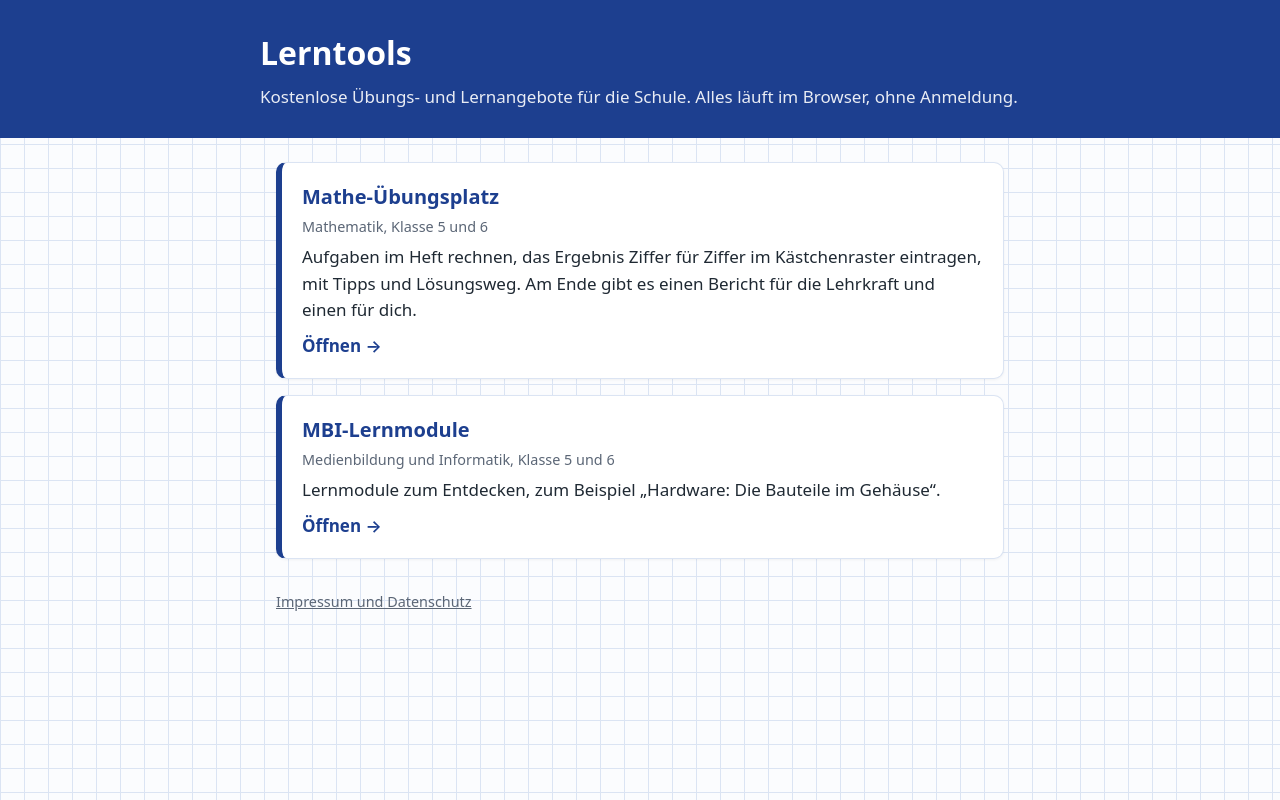
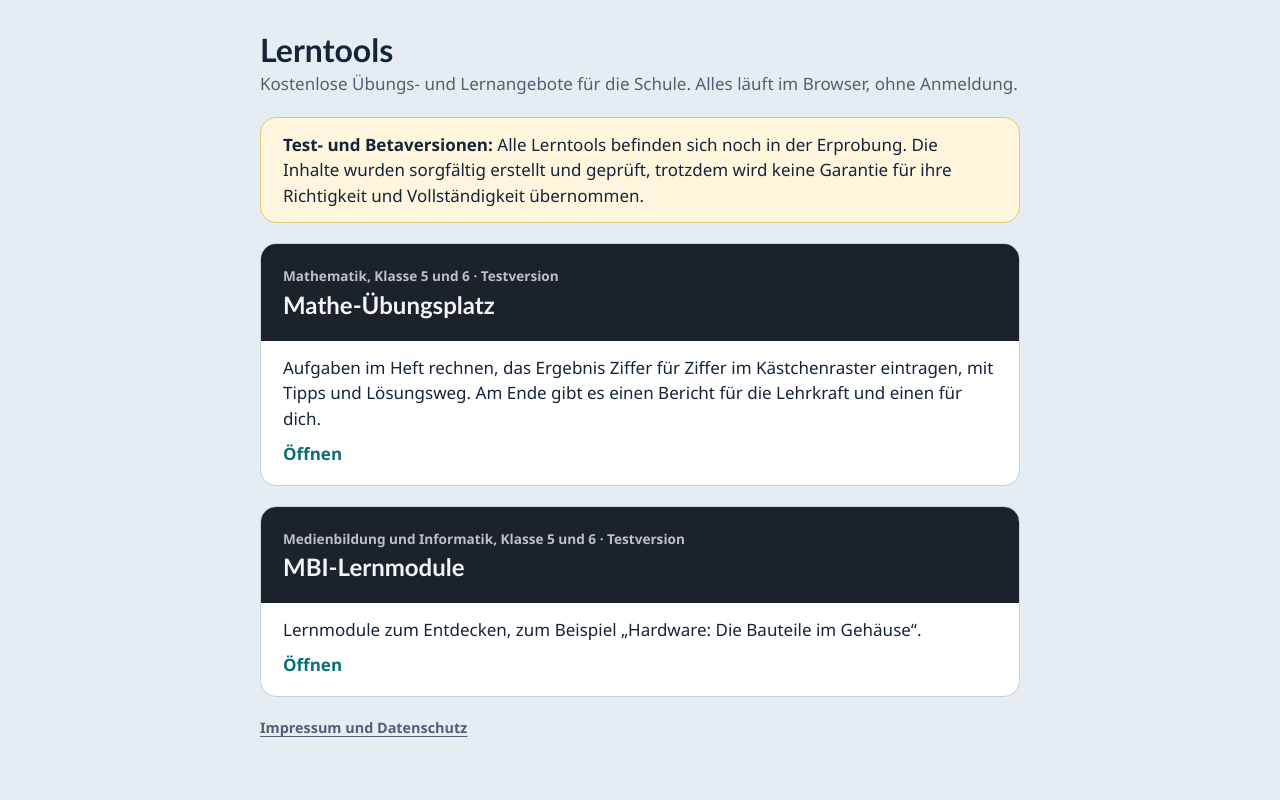
Before and after one commit to SeNo1290/lerntools, a plain HTML site: page index.html in a window 1280 px wide. Drawn offline with Linux system fonts and the light colour scheme.

Commit message:
Startseite im Design der MBI-Übersicht, Hinweis auf Testversionen
Co-Authored-By: Claude Opus 5.5 <noreply@anthropic.com>
Claude-Session: https://claude.ai/code/session_019XJ6Xuyr6f19ZGUKcZPFDj

```diff
--- a/index.html
+++ b/index.html
@@ -2,46 +2,62 @@
 <html lang="de">
 <head>
 <meta charset="utf-8">
+<meta name="robots" content="noindex, nofollow">
 <meta name="viewport" content="width=device-width, initial-scale=1">
-<meta name="robots" content="noindex, nofollow">
 <title>Lerntools</title>
 <style>
-  :root { --ink: #1d3f8f; --paper: #fbfcfe; --grid: #dbe4f3; --text: #1f2933; --muted: #5b6676; --card: #ffffff; }
+  :root { --bg: #E6EDF2; --surface: #FFFFFF; --ink: #14243B; --muted: #4F6077; --line: #C5D1DC; --accent: #0B6E78; --stage: #1B222B; --stage-ink: #F2F5F8; --note: #FFF6DD; --note-line: #E3C878;
+    --display: "Trebuchet MS", "Avenir Next", "Segoe UI", Roboto, sans-serif; --body: "Avenir Next", "Segoe UI", Roboto, "Helvetica Neue", Arial, sans-serif; }
+  @media (prefers-color-scheme: dark) { :root { --bg: #0F1823; --surface: #1A2635; --ink: #E9EFF6; --muted: #A3B4C7; --line: #33455A; --accent: #58C7CF; --note: #2A2618; --note-line: #6B5A2A; color-scheme: dark; } }
   * { box-sizing: border-box; }
-  body { margin: 0; color: var(--text); font: 17px/1.55 system-ui, -apple-system, "Segoe UI", Roboto, sans-serif;
-    background-color: var(--paper);
-    background-image: linear-gradient(var(--grid) 1px, transparent 1px), linear-gradient(90deg, var(--grid) 1px, transparent 1px);
-    background-size: 24px 24px; }
-  header { background: var(--ink); color: #fff; padding: 28px 16px; }
-  header .inner, main, footer { max-width: 760px; margin: 0 auto; }
-  h1 { margin: 0; font-size: 2rem; }
-  header p { margin: 6px 0 0; opacity: .9; }
-  main { padding: 24px 16px; display: grid; gap: 16px; }
-  .tool { display: block; background: var(--card); border: 1px solid var(--grid); border-left: 6px solid var(--ink); border-radius: 10px; padding: 18px 20px; text-decoration: none; color: inherit; box-shadow: 0 1px 3px rgba(0,0,0,.05); }
-  .tool:hover, .tool:focus-visible { border-color: var(--ink); outline: none; }
-  .tool h2 { margin: 0 0 4px; font-size: 1.25rem; color: var(--ink); }
-  .tool .for { font-size: .9rem; color: var(--muted); margin: 0 0 6px; }
-  .tool p { margin: 0; }
-  .tool .go { display: inline-block; margin-top: 10px; font-weight: 600; color: var(--ink); }
-  footer { padding: 8px 16px 32px; font-size: .9rem; color: var(--muted); }
+  body { margin: 0; background: var(--bg); color: var(--ink); font-family: var(--body); font-size: 17px; line-height: 1.5;
+    padding: 32px max(16px, env(safe-area-inset-right)) 32px max(16px, env(safe-area-inset-left)); }
+  main { max-width: 760px; margin: 0 auto; display: flex; flex-direction: column; gap: 20px; }
+  h1 { font-family: var(--display); font-size: 2rem; line-height: 1.1; margin: 0; }
+  .unter { margin: 4px 0 0; color: var(--muted); }
+  .hinweis { background: var(--note); border: 1px solid var(--note-line); border-radius: 16px; padding: 14px 22px; }
+  .hinweis p { margin: 0; }
+  .modul { display: block; text-decoration: none; color: inherit; background: var(--surface); border: 1px solid var(--line); border-radius: 16px; overflow: hidden; }
+  .modul:hover, .modul:focus-visible { border-color: var(--accent); outline: none; }
+  .bild { background: var(--stage); color: var(--stage-ink); padding: 22px 22px 18px; font-family: var(--display); font-size: 1.5rem; font-weight: 700; }
+  .bild small { display: block; font-family: var(--body); font-size: 0.85rem; font-weight: 600; opacity: 0.75; }
+  .text { padding: 14px 22px 18px; }
+  .text p { margin: 0; }
+  .los { margin-top: 10px !important; font-weight: 700; color: var(--accent); }
+  .karte { background: var(--surface); border: 1px solid var(--line); border-radius: 16px; padding: 18px 22px; }
+  .karte h2 { font-family: var(--display); font-size: 1.25rem; margin: 0 0 8px; }
+  .karte p { margin: 0 0 10px; }
+  .karte p:last-child { margin-bottom: 0; }
+  .karte a { color: var(--accent); }
+  footer { font-size: 0.9rem; }
+  footer a { color: var(--muted); font-weight: 600; text-underline-offset: 3px; }
+  footer a:hover { color: var(--ink); }
 </style>
 </head>
 <body>
-<header><div class="inner"><h1>Lerntools</h1><p>Kostenlose Übungs- und Lernangebote für die Schule. Alles läuft im Browser, ohne Anmeldung.</p></div></header>
 <main>
-  <a class="tool" href="https://seno1290.github.io/mathe-uebungsplatz/">
-    <h2>Mathe-Übungsplatz</h2>
-    <p class="for">Mathematik, Klasse 5 und 6</p>
-    <p>Aufgaben im Heft rechnen, das Ergebnis Ziffer für Ziffer im Kästchenraster eintragen, mit Tipps und Lösungsweg. Am Ende gibt es einen Bericht für die Lehrkraft und einen für dich.</p>
-    <span class="go">Öffnen →</span>
+  <header>
+    <h1>Lerntools</h1>
+    <p class="unter">Kostenlose Übungs- und Lernangebote für die Schule. Alles läuft im Browser, ohne Anmeldung.</p>
+  </header>
+  <div class="hinweis" role="note">
+    <p><b>Test- und Betaversionen:</b> Alle Lerntools befinden sich noch in der Erprobung. Die Inhalte wurden sorgfältig erstellt und geprüft, trotzdem wird keine Garantie für ihre Richtigkeit und Vollständigkeit übernommen.</p>
+  </div>
+  <a class="modul" href="https://seno1290.github.io/mathe-uebungsplatz/">
+    <div class="bild"><small>Mathematik, Klasse 5 und 6 · Testversion</small>Mathe-Übungsplatz</div>
+    <div class="text">
+      <p>Aufgaben im Heft rechnen, das Ergebnis Ziffer für Ziffer im Kästchenraster eintragen, mit Tipps und Lösungsweg. Am Ende gibt es einen Bericht für die Lehrkraft und einen für dich.</p>
+      <p class="los">Öffnen</p>
+    </div>
   </a>
-  <a class="tool" href="https://seno1290.github.io/mbi-lernmodule/">
-    <h2>MBI-Lernmodule</h2>
-    <p class="for">Medienbildung und Informatik, Klasse 5 und 6</p>
-    <p>Lernmodule zum Entdecken, zum Beispiel „Hardware: Die Bauteile im Gehäuse“.</p>
-    <span class="go">Öffnen →</span>
+  <a class="modul" href="https://seno1290.github.io/mbi-lernmodule/">
+    <div class="bild"><small>Medienbildung und Informatik, Klasse 5 und 6 · Testversion</small>MBI-Lernmodule</div>
+    <div class="text">
+      <p>Lernmodule zum Entdecken, zum Beispiel „Hardware: Die Bauteile im Gehäuse“.</p>
+      <p class="los">Öffnen</p>
+    </div>
   </a>
+  <footer><a href="impressum.html">Impressum und Datenschutz</a></footer>
 </main>
-<footer><a href="impressum.html" style="color:inherit">Impressum und Datenschutz</a></footer>
 </body>
 </html>
```
Also changed, not shown: impressum.html (+36 -22 lines).
